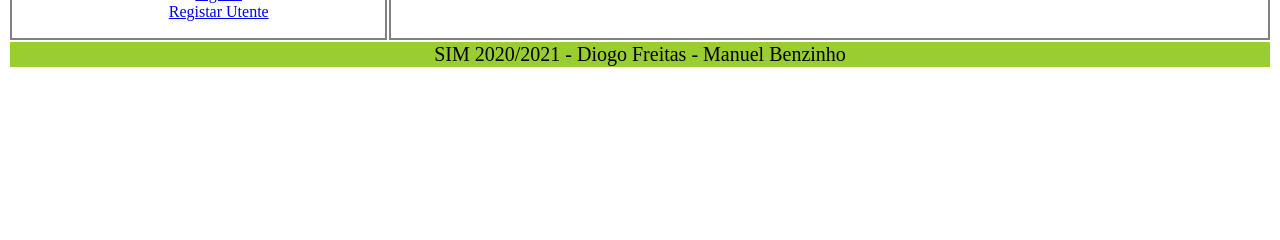
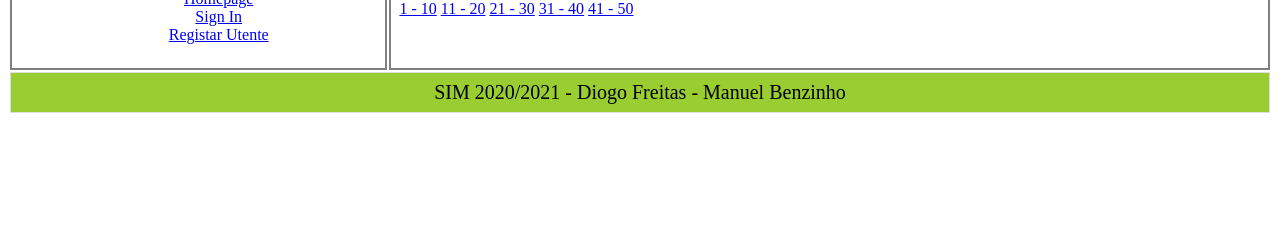
Before and after one commit to diogoFritz/Trabalho-Final-SIM, a PHP site: page /index.php?option=data_analysis&page=1&pageSize=5 in a window 1280 px wide. Shown: the part 317-557 px from the top of the page. Run offline with PHP 8.4, Linux system fonts and the light colour scheme; data that the repository does not hold is empty.

Commit message:
what 2 ? XD

```diff
--- a/data_analysis.php
+++ b/data_analysis.php
@@ -52,11 +52,11 @@
 
 </table>
 
-<a href="index.php?option=tabela&page=1&pageSize=5">1 - 10</a>
-<a href="index.php?option=tabela&page=2&pageSize=5">11 - 20</a>
-<a href="index.php?option=tabela&page=3&pageSize=5">21 - 30</a>
-<a href="index.php?option=tabela&page=4&pageSize=5">31 - 40</a>
-<a href="index.php?option=tabela&page=5&pageSize=5">41 - 50</a>
+<a href="index.php?option=data_analysis&page=1&pageSize=5">1 - 10</a>
+<a href="index.php?option=data_analysis&page=2&pageSize=5">11 - 20</a>
+<a href="index.php?option=data_analysis&page=3&pageSize=5">21 - 30</a>
+<a href="index.php?option=data_analysis&page=4&pageSize=5">31 - 40</a>
+<a href="index.php?option=data_analysis&page=5&pageSize=5">41 - 50</a>
 
 <?php
 mysqli_close($connect);
--- a/index.php
+++ b/index.php
@@ -111,7 +111,7 @@
                     }
                     if( $_SESSION['perfil'] == 'investigador') {
                         echo  "<li><a href='index.php?option=homepage'>Visualizar ficha do Investigador</a></li>";
-                        echo  "<li><a href='index.php?option=homepage'>Consultar Dados anónimos e/ou Gráficos</a></li>";
+                        echo  "<li><a href='index.php?option=data_analysis&page=1&pageSize=5'>Consultar Dados anónimos e/ou Gráficos</a></li>";
                         echo  "<li><a href='index.php?option=logoff'>Sair </a></li>";
                     }
                     if( $_SESSION['perfil'] == 'paciente') {
@@ -152,6 +152,7 @@
                     case 'fichaUtente' : include('fichaUtente.php'); break;
                     case 'consulta'    : include('medicalReport.php');break;
                     case 'diagnostico' : include('diagnostico.php');break;
+                    case 'data_analysis':include('data_analysis.php');break;
                     case 'logoff' :  echo "Terminar sessão..."; session_unset(); header("Refresh:0; url=index.php");break;
                 }
 
```
